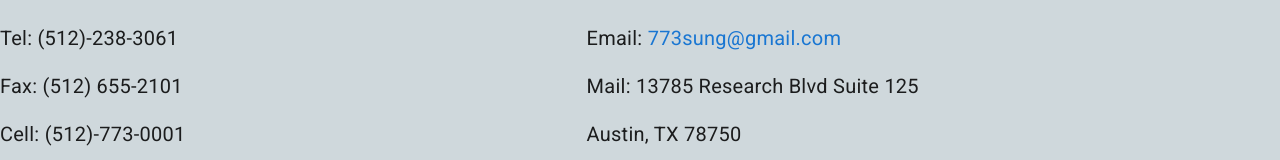
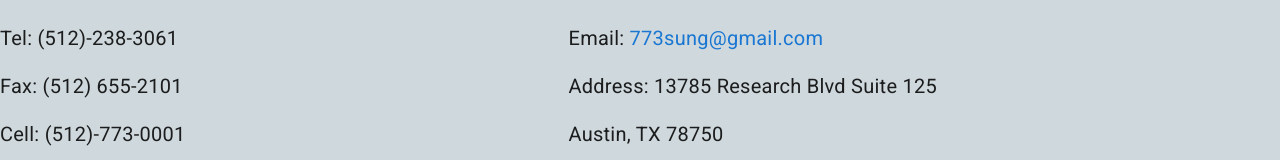
Before and after one commit to jaelee0409/SC-Construction, a Nuxt app: page /contact in a window 1280 px wide. Shown: the part 187-347 px from the top of the page. Built offline with nearby package versions, Linux system fonts and the light colour scheme.

Commit message:
Fixed address.

```diff
--- a/pages/contact.vue
+++ b/pages/contact.vue
@@ -14,7 +14,7 @@
                 <v-layout>
                     <v-flex ml-5 xs12 class="title font-weight-regular text-xs-left">
                         <p>Email: <a href="mailto:773sung@gmail.com" id="emailLink">773sung@gmail.com</a></p>
-                        <p>Mail: 13785 Research Blvd Suite 125</p>
+                        <p>Address: 13785 Research Blvd Suite 125</p>
                         <p>Austin, TX 78750</p>
                     </v-flex>
                 </v-layout>
@@ -73,7 +73,8 @@
                     <p class="title font-weight-light">Fax: 512.655.2101</p>
                     <p class="title font-weight-light">Cell: 512.773.0001</p>
                     <p class="title font-weight-light"><a href="mailto:773sung@gmail.com" id="emailLink">773sung@gmail.com</a></p>
-                    <p class="title font-weight-light">15046 Jacks Pond Rd<br>Austin, TX 78728</p>
+                    <p class="title font-weight-light">13785 Research Blvd Suite 125</p>
+                    <p class="title font-weight-light">Austin, TX 78750</p>
                 </v-flex>
             </v-layout>
             <v-container mt-5 pa-0>
--- a/pages/projects.vue
+++ b/pages/projects.vue
@@ -75,7 +75,7 @@
                         {{ t.title }}
                     </v-tab>
                 </v-tabs>
-                <v-card class="ma-5 elevation-24" v-for="(i, index) in tabs[currentTab].count" :key="i">
+                <v-card class="ma-3 elevation-24" v-for="(i, index) in tabs[currentTab].count" :key="i">
                         <v-carousel v-if="projects[currentTab][index].numPics > 0" height="auto">
                             <v-carousel-item lazy v-for="(p, cur) in projects[currentTab][index].numPics" :key="p" :src="projects[currentTab][index].srcMin[cur]" v-on:click="openImage(index, cur)">
                             </v-carousel-item>
```
